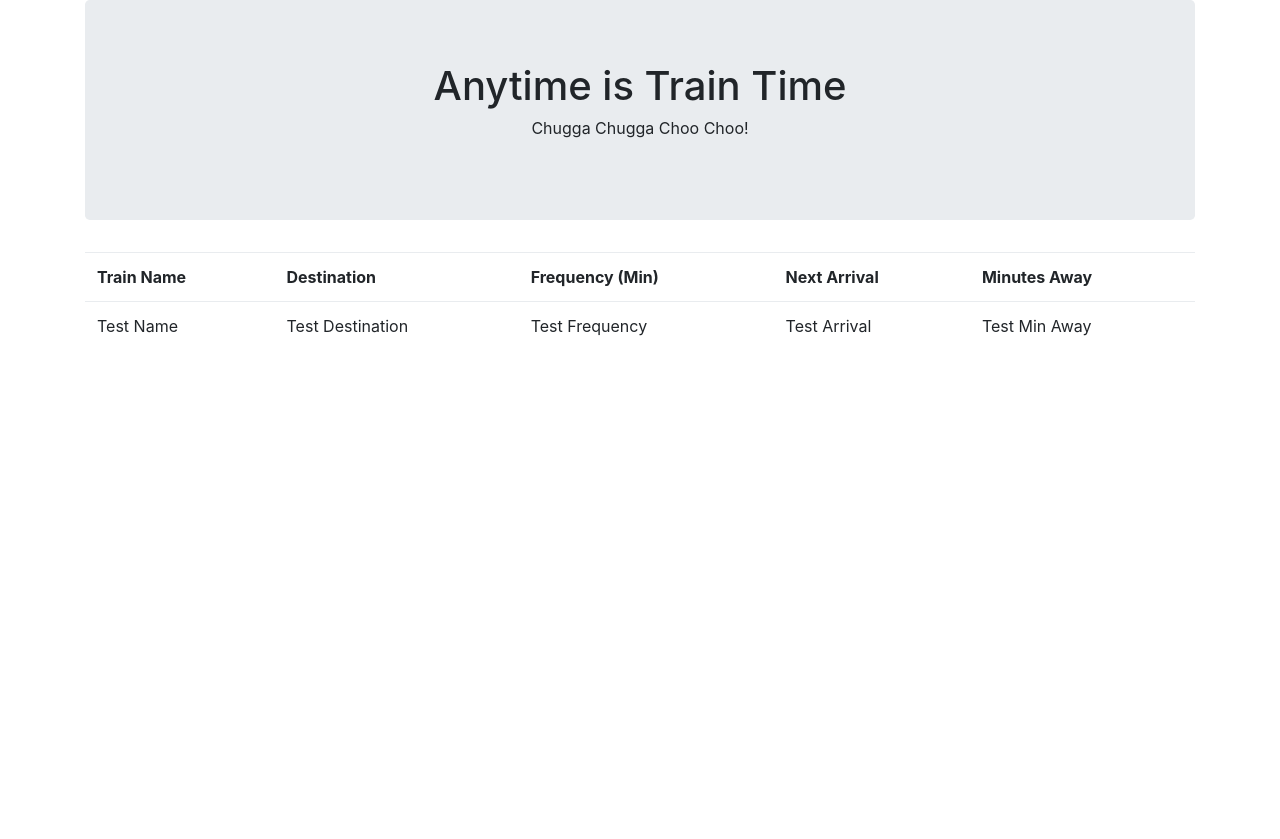
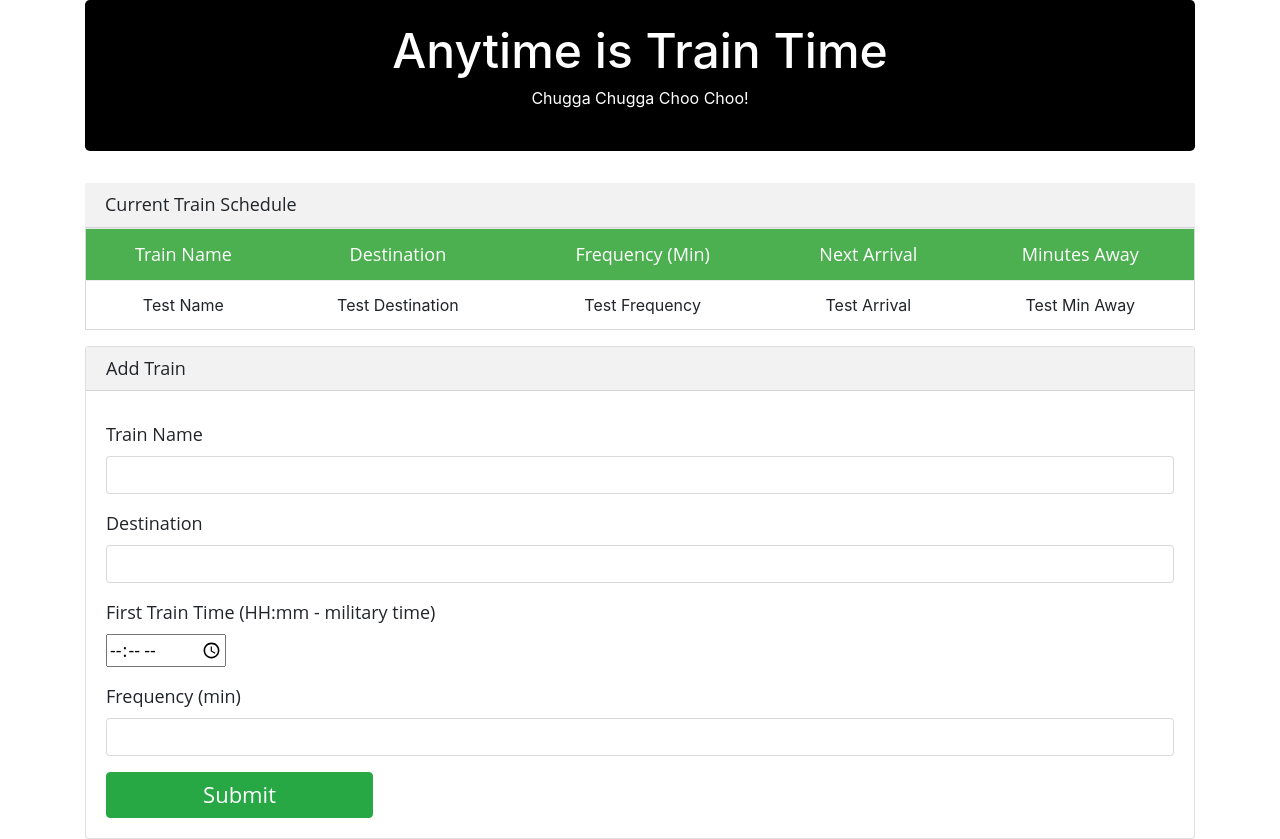
Before and after one commit to dbenton9/TrainTime, a plain HTML site: page index.html in a window 1280 px wide. Before the commit the page ends 800 px from the top, so only its background shows below. Drawn offline with nearby package versions, Linux system fonts and the light colour scheme.

Commit message:
css and html

```diff
--- a/assets/css/style.css
+++ b/assets/css/style.css
@@ -0,0 +1,63 @@
+ .jumbotron {
+     background: black;
+     padding: 25px;
+ }
+
+ h1 {
+     color: white;
+     font-size: 48px;
+ }
+
+ h2 {
+
+     font-family: 'Open Sans', sans-serif;
+     font-size: 18px;
+     font-weight: 500;
+ }
+
+ p {
+     color: white;
+ }
+
+ .card-header, th {
+     background-color: #f2f2f2;
+ }
+
+ th {
+     text-align: center;
+ }
+
+
+ table {
+     border: 1px solid #D6D6D6;
+     text-align: center;
+ }
+
+ .header {
+     background-color: #4CAF50;
+     color: white;
+     font-family: 'Open Sans', sans-serif;
+     font-size: 18px;
+     font-weight: lighter;
+ }
+
+ img {
+     border-radius: 8px;
+     margin-bottom: 0px;
+     margin: 5px;
+     background-color: white;
+     box-shadow: 0 4px 8px 0 rgba(0, 0, 0, 0.2), 0 6px 20px 0 rgba(0, 0, 0, 0.19);
+ }
+
+ .icons {
+     width: 50px;
+     height: auto;
+ }
+
+ form {
+     margin-top: 10px;
+     padding: 20px;
+     font-family: 'Open Sans', sans-serif;
+     font-size: 18px;
+     font-weight: lighter;
+ }
--- a/index.html
+++ b/index.html
@@ -38,6 +38,7 @@
     </div>
 
     <!-- Current Train Schedule -->
+     <h2 class="card-header">Current Train Schedule</h2>
     <table class="table">
       <tr class="header">
 
@@ -58,7 +59,47 @@
 
       </tr>
     </table>
+
+    <div class="wrap">
+      <!-- input row -->
+      <div class="row">
+        <div class="col-12">
+          <div class="card">
+            <h2 class="card-header">Add Train</h2>
+            <form>
+
+              <div class="form-group">
+                <label for="searchTerm"><b>Train Name</b></label>
+                <input type="text" class="form-control" id="name-input" placeholder="">
+              </div>
+
+              <div class="form-group">
+                <label for="searchTerm"><b>Destination</b></label>
+                <input type="text" class="form-control" id="role-input" placeholder="">
+              </div>
+
+              <div class="form-group">
+                <label for="searchTerm"><b>First Train Time (HH:mm - military time)</b></label><br>
+                <input type="time">
+              </div>
+
+              <div class="form-group">
+                <label for="searchTerm"><b>Frequency (min)</b></label>
+                <input type="text" class="form-control" id="rate-input" placeholder="">
+              </div>
+
+              <div>
+                <button id="submit" type="button" class="btn btn-success" style="width: 25%; font-size: 22px">Submit</button>
+              </div>
+
+            </form>
+          </div>
+        </div>
+      </div>
+    </div>
+
   </div>
+
 
 
 
@@ -66,7 +107,8 @@
   <footer>
 
   </footer>
-
+  <!-- Firebase Link -->
+  <script src="https://www.gstatic.com/firebasejs/4.5.1/firebase.js"></script>
   <!-- Page javascript/jquery -->
   <script type="text/javascript" src="assets/javascript/game.js">
   </script>
```
